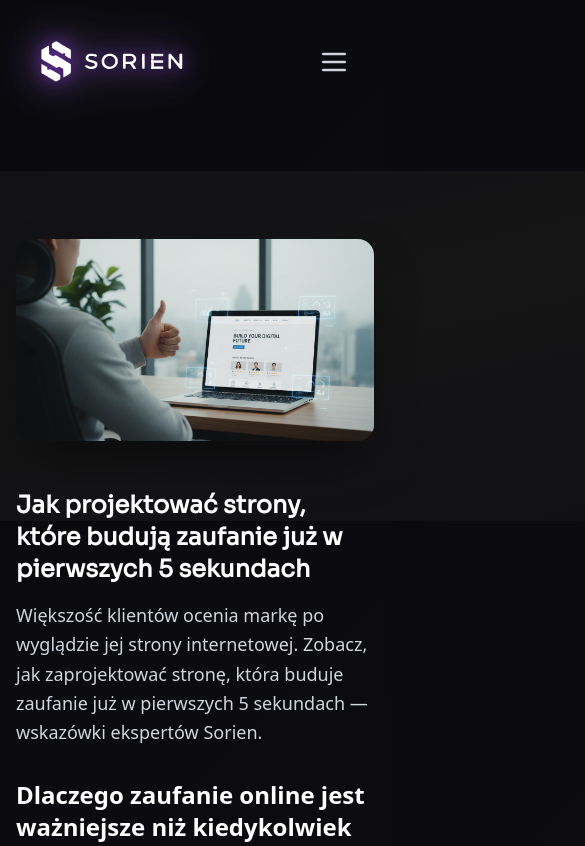
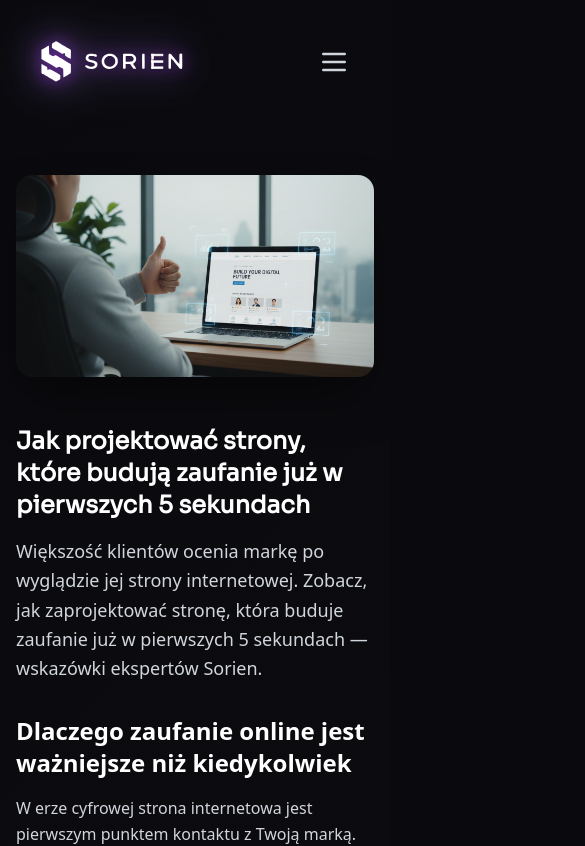
Before and after one commit to nreklewski/Sorien, a Next.js app: page /blog/budowanie-zaufania-strona-www in a window 390 px wide. Shown: the top 846 px of the page, 585 px wide, since content can reach past the window. Built offline with nearby package versions, Linux system fonts and the light colour scheme.

Commit message:
visual adjustment

```diff
--- a/app/blog/components/BlogHero.tsx
+++ b/app/blog/components/BlogHero.tsx
@@ -7,9 +7,9 @@ interface BlogHeroProps {
 
 export default function BlogHero({ imageSrc, imageAlt }: BlogHeroProps) {
   return (
-    <section className="relative w-full pt-16 pb-8 md:pt-20 md:pb-12">
+    <section className="relative w-full pb-8 md:pt-12 md:pb-12">
       {/* Decorative Background Block */}
-      <div className="absolute top-15 left-1/2 -translate-x-1/2 w-[1500px] h-[350px] md:h-[450px] bg-gradient-to-br from-[#101015] via-[#151515] to-[#101015]"></div>
+      <div className="hidden md:block absolute top-15 left-1/2 -translate-x-1/2 w-[1500px] h-[350px] md:h-[450px] bg-gradient-to-br from-[#101015] via-[#151515] to-[#101015]"></div>
 
       {/* Cover Image - Overlapping */}
       <div className="relative max-w-5xl mx-auto px-4 sm:px-6 lg:px-8 -bottom-16 md:-bottom-20 z-10">
```
